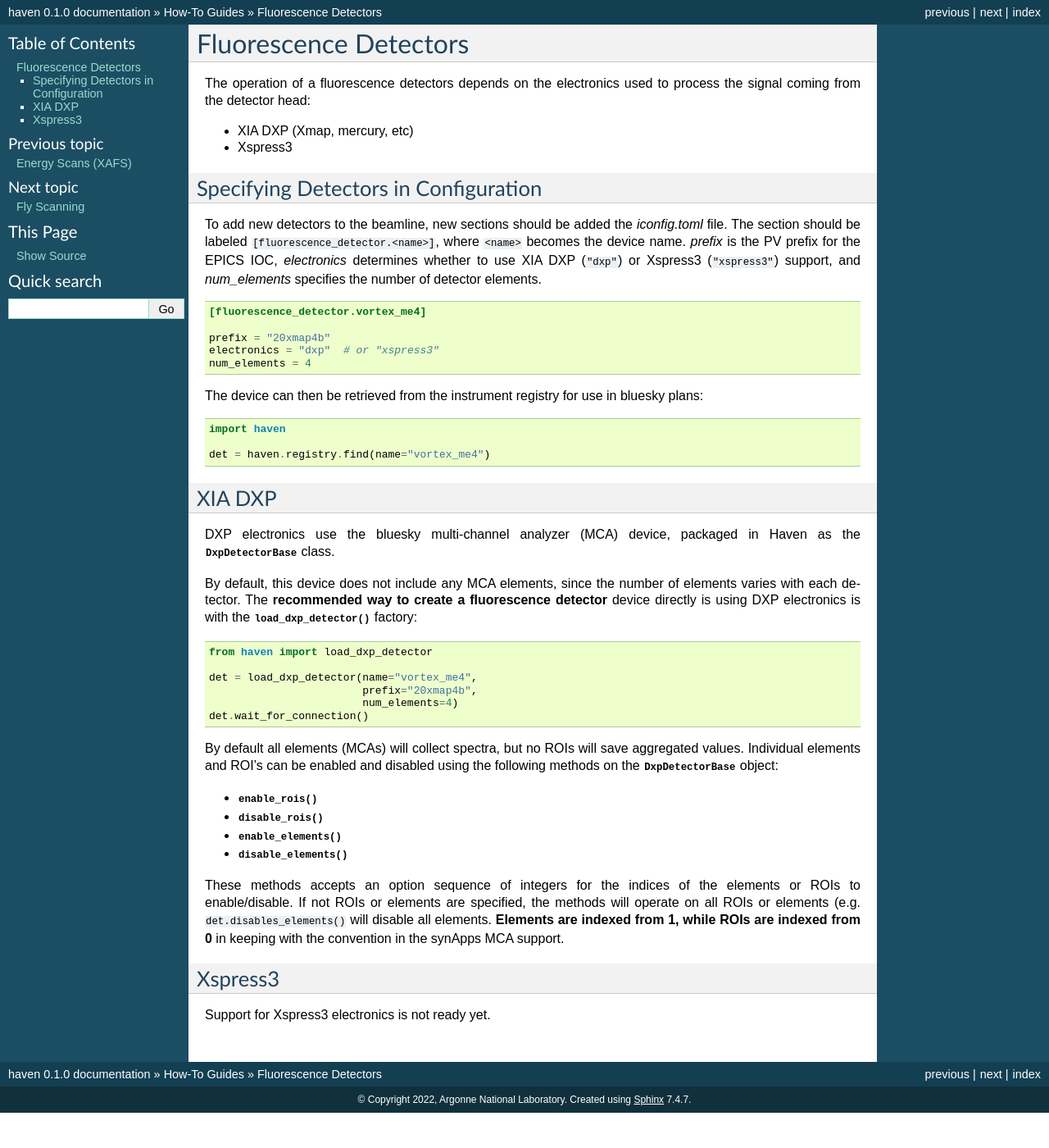
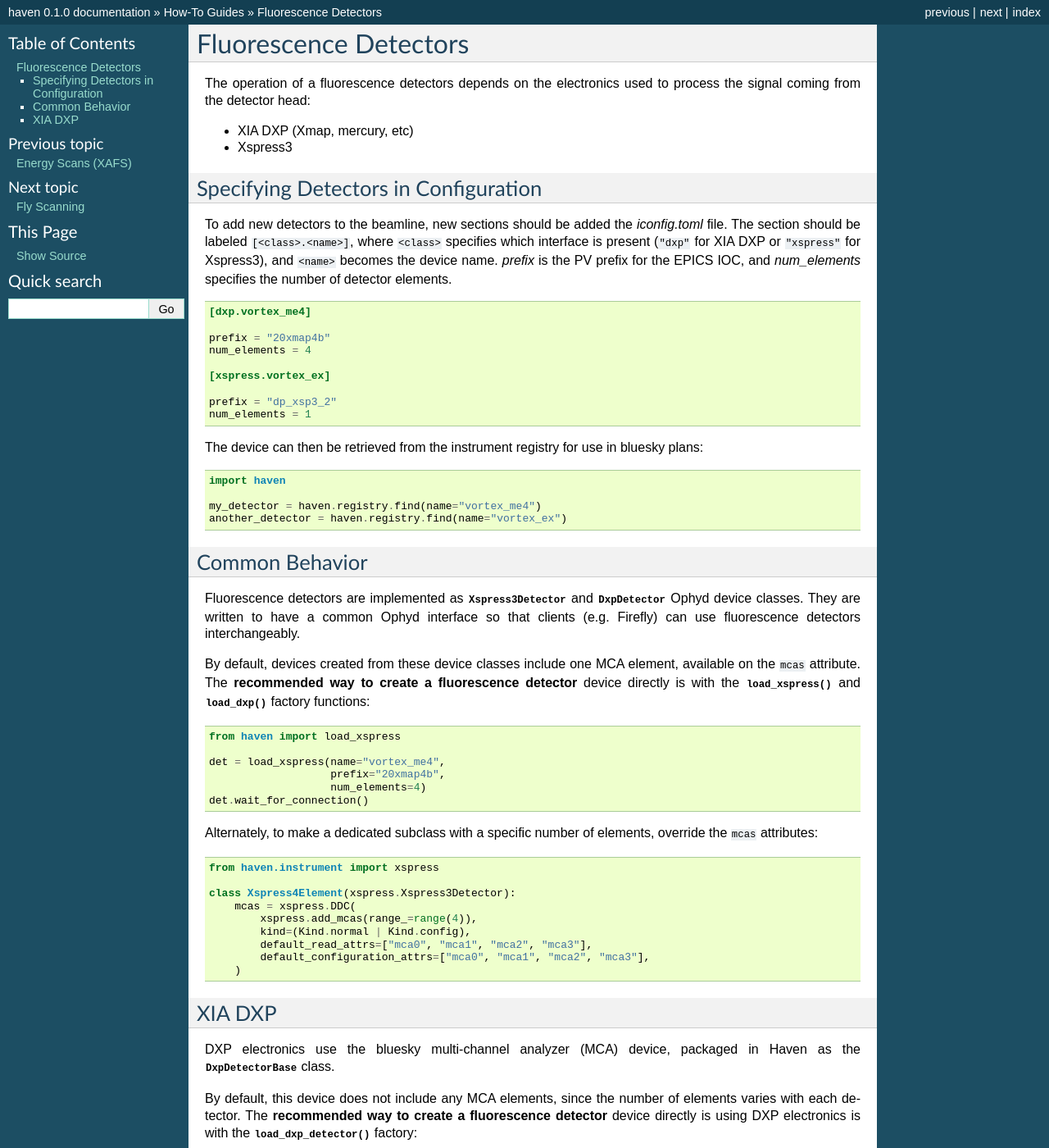
Before and after one commit to spc-group/haven, a Sphinx documentation site: the page built from docs/topic_guides/fluorescence_detectors.rst, in a window 1280 px wide and 1400 px high. Shown: the whole window at 82% size. Built offline with Sphinx 7.4.7, drawn with Linux system fonts in a browser that asks for light colours; pages that are not in the unit, such as notebooks, are missing from menus.

Commit message:
DXP detectors now load from [dxp.<name>] config sections
- Other minor XRF detector changes.
- Some updates to XRF detector topic guide.

```diff
--- a/docs/topic_guides/fluorescence_detectors.rst
+++ b/docs/topic_guides/fluorescence_detectors.rst
@@ -13,19 +13,24 @@
 
 To add new detectors to the beamline, new sections should be added the
 *iconfig.toml* file. The section should be labeled
-``[fluorescence_detector.<name>]``, where ``<name>`` becomes the
-device name. *prefix* is the PV prefix for the EPICS IOC,
-*electronics* determines whether to use XIA DXP (``"dxp"``) or
-Xspress3 (``"xspress3"``) support, and *num_elements* specifies the
-number of detector elements.
+``[<class>.<name>]``, where ``<class>`` specifies which interface is
+present (``"dxp"`` for XIA DXP or ``"xspress"`` for Xspress3), and
+``<name>`` becomes the device name. *prefix* is the PV prefix for the
+EPICS IOC, and *num_elements* specifies the number of detector
+elements.
 
 .. code-block:: toml
 
-   [fluorescence_detector.vortex_me4]
+   [dxp.vortex_me4]
 
    prefix = "20xmap4b"
-   electronics = "dxp"  # or "xspress3"
    num_elements = 4
+
+   [xspress.vortex_ex]
+
+   prefix = "dp_xsp3_2"
+   num_elements = 1
+
 
 The device can then be retrieved from the instrument registry for use
 in bluesky plans:
@@ -34,8 +39,48 @@
 
    import haven
 
-   det = haven.registry.find(name="vortex_me4")
+   my_detector = haven.registry.find(name="vortex_me4")
+   another_detector = haven.registry.find(name="vortex_ex")
 
+
+Common Behavior
+===============
+
+Fluorescence detectors are implemented as
+:py:class:`~haven.instrument.xspress.Xspress3Detector` and
+:py:class:`~haven.instrument.dxp.DxpDetector` Ophyd device
+classes. They are written to have a common Ophyd interface so that
+clients (e.g. Firefly) can use fluorescence detectors interchangeably.
+
+By default, devices created from these device classes include one MCA
+element, available on the ``mcas`` attribute. The **recommended way to
+create a fluorescence detector** device directly is with the
+:py:func:`~haven.instrument.dxp.load_xspress()` and
+:py:func:`~haven.instrument.dxp.load_dxp()` factory functions:
+
+.. code-block:: python
+
+   from haven import load_xspress
+
+   det = load_xspress(name="vortex_me4",
+		      prefix="20xmap4b",
+		      num_elements=4)
+   det.wait_for_connection()
+
+Alternately, to make a dedicated subclass with a specific number of
+elements, override the ``mcas`` attributes:
+
+.. code-block:: python
+
+    from haven.instrument import xspress
+
+    class Xspress4Element(xspress.Xspress3Detector):
+        mcas = xspress.DDC(
+            xspress.add_mcas(range_=range(4)),
+            kind=(Kind.normal | Kind.config),
+            default_read_attrs=["mca0", "mca1", "mca2", "mca3"],
+            default_configuration_attrs=["mca0", "mca1", "mca2", "mca3"],
+        )
 
 XIA DXP
 =======
@@ -78,9 +123,3 @@
 (e.g. ``det.disables_elements()`` will disable all
 elements. **Elements are indexed from 1, while ROIs are indexed from
 0** in keeping with the convention in the synApps MCA support.
-
-
-Xspress3
-========
-
-Support for Xspress3 electronics is not ready yet.
--- a/src/haven/__init__.py
+++ b/src/haven/__init__.py
@@ -49,6 +49,8 @@
 )
 from .instrument.load_instrument import load_instrument  # noqa: F401
 from .instrument.motor import HavenMotor  # noqa: F401
+from .instrument.dxp import load_dxp  # noqa: F401
+from .instrument.xspress import load_xspress  # noqa: F401
 
 from .xdi_writer import XDIWriter  # noqa: F401
 from .progress_bar import ProgressBar  # noqa: F401
```
Also changed, not shown: 2 other files.
